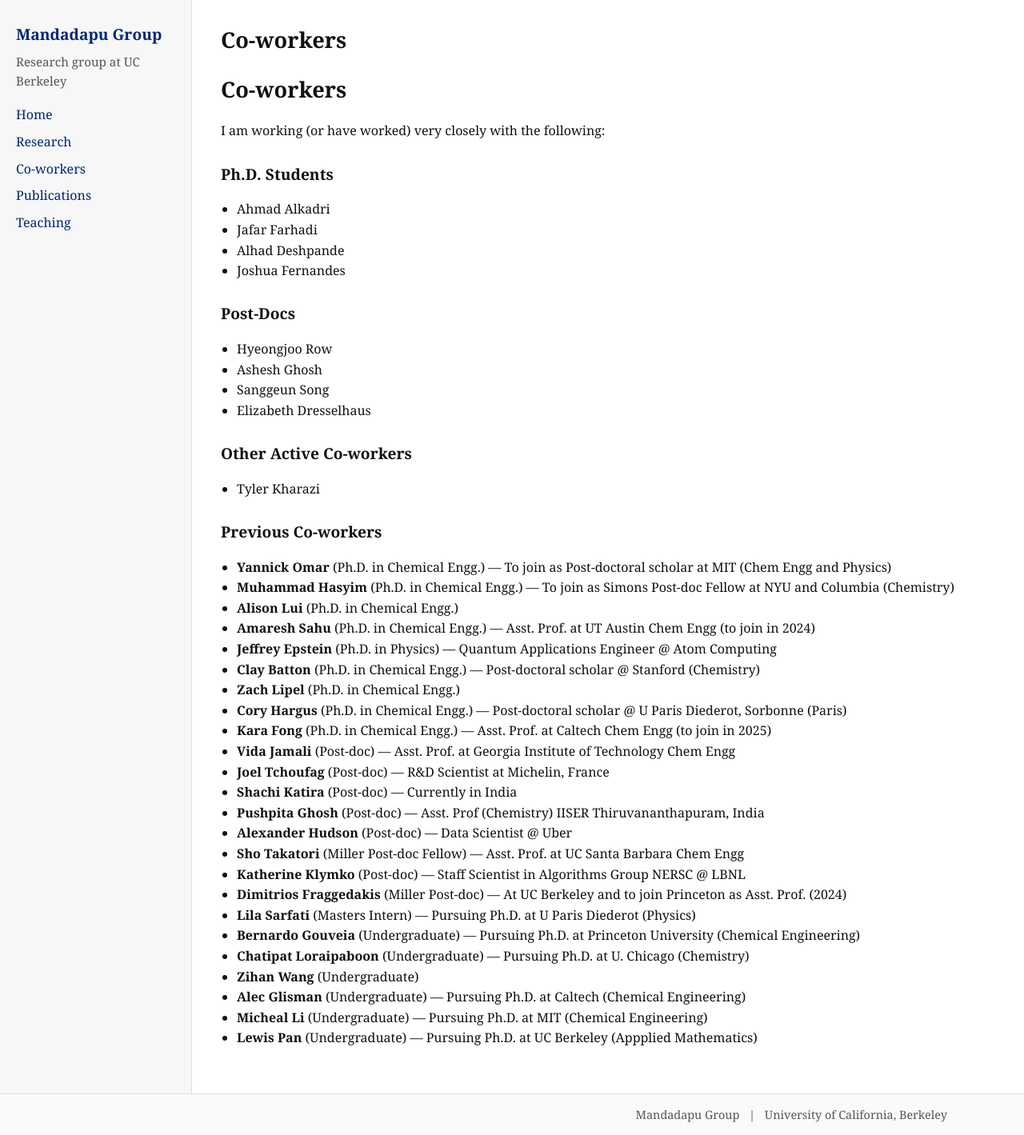
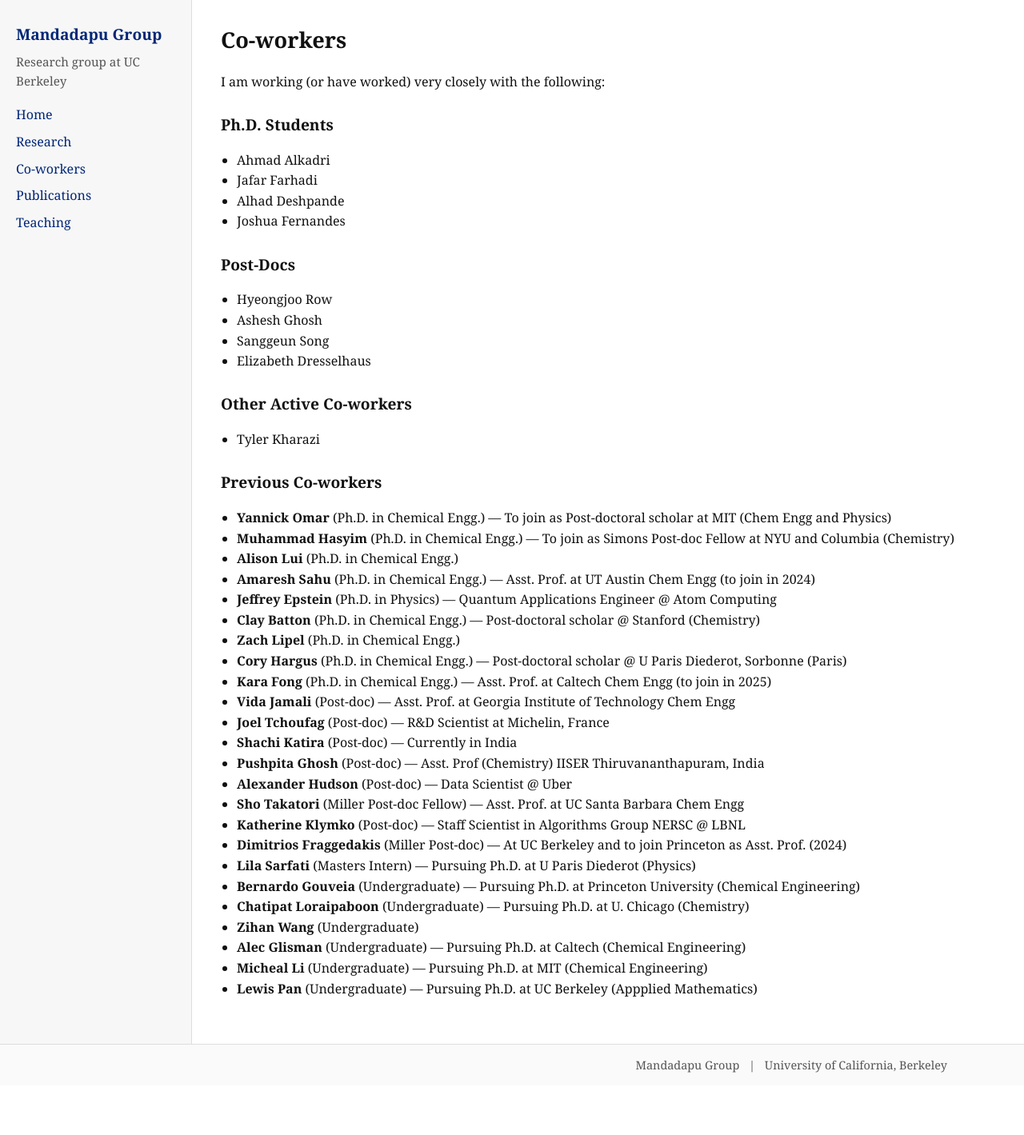
Before and after one commit to mandadapu-group/mandadapu-group.github.io, a Jekyll site: the page built from people.md, in a window 1280 px wide. Shown: the whole page at 80% size. Built offline with Jekyll 4.4.1, drawn with Linux system fonts in a browser that asks for light colours; after the commit the page ends 1357 px from its top, so only the background shows below that.

Commit message:
Remove duplicate title from Co-workers page

```diff
--- a/people.md
+++ b/people.md
@@ -2,8 +2,6 @@
 layout: default
 title: Co-workers
 ---
-
-# Co-workers
 
 I am working (or have worked) very closely with the following:
 
```
